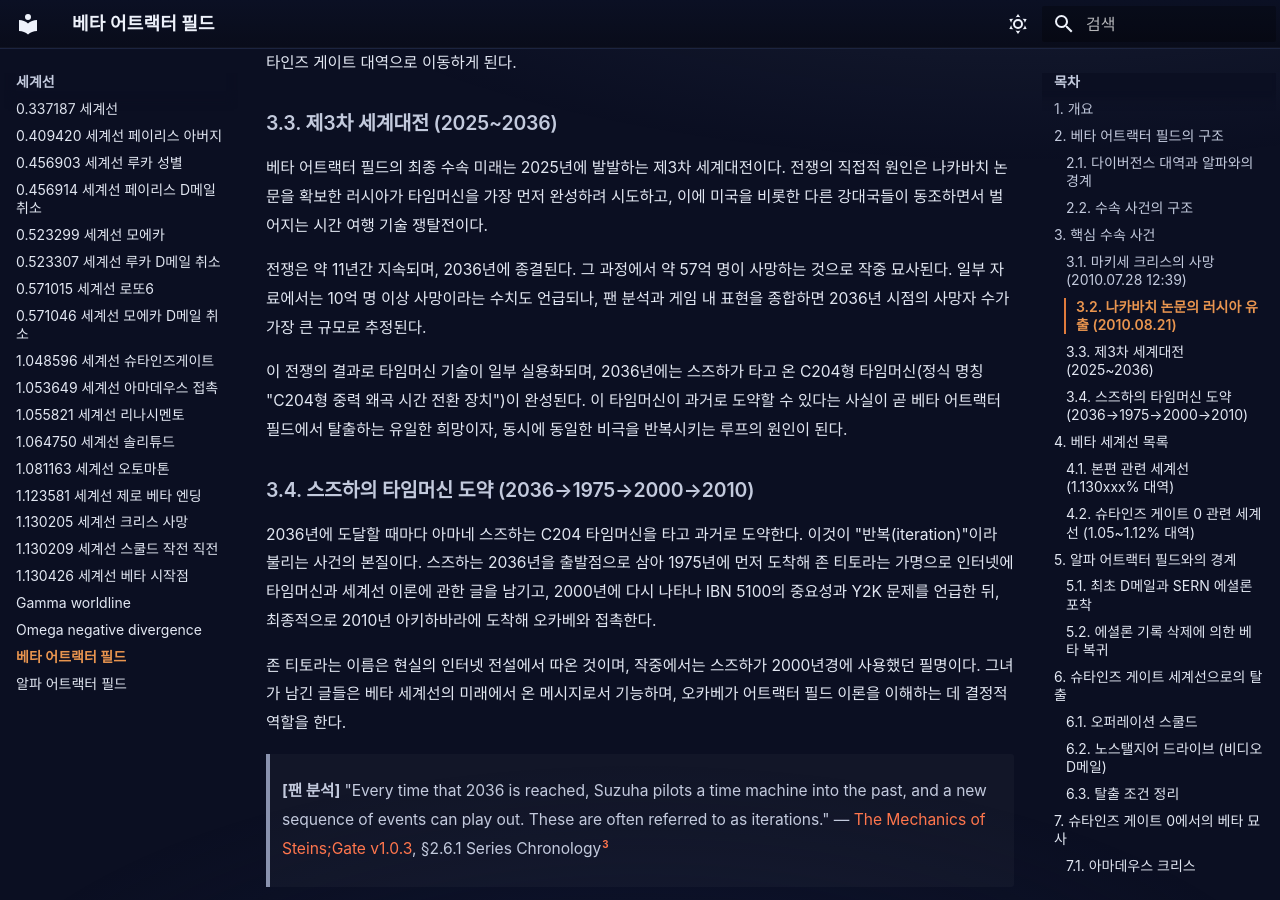
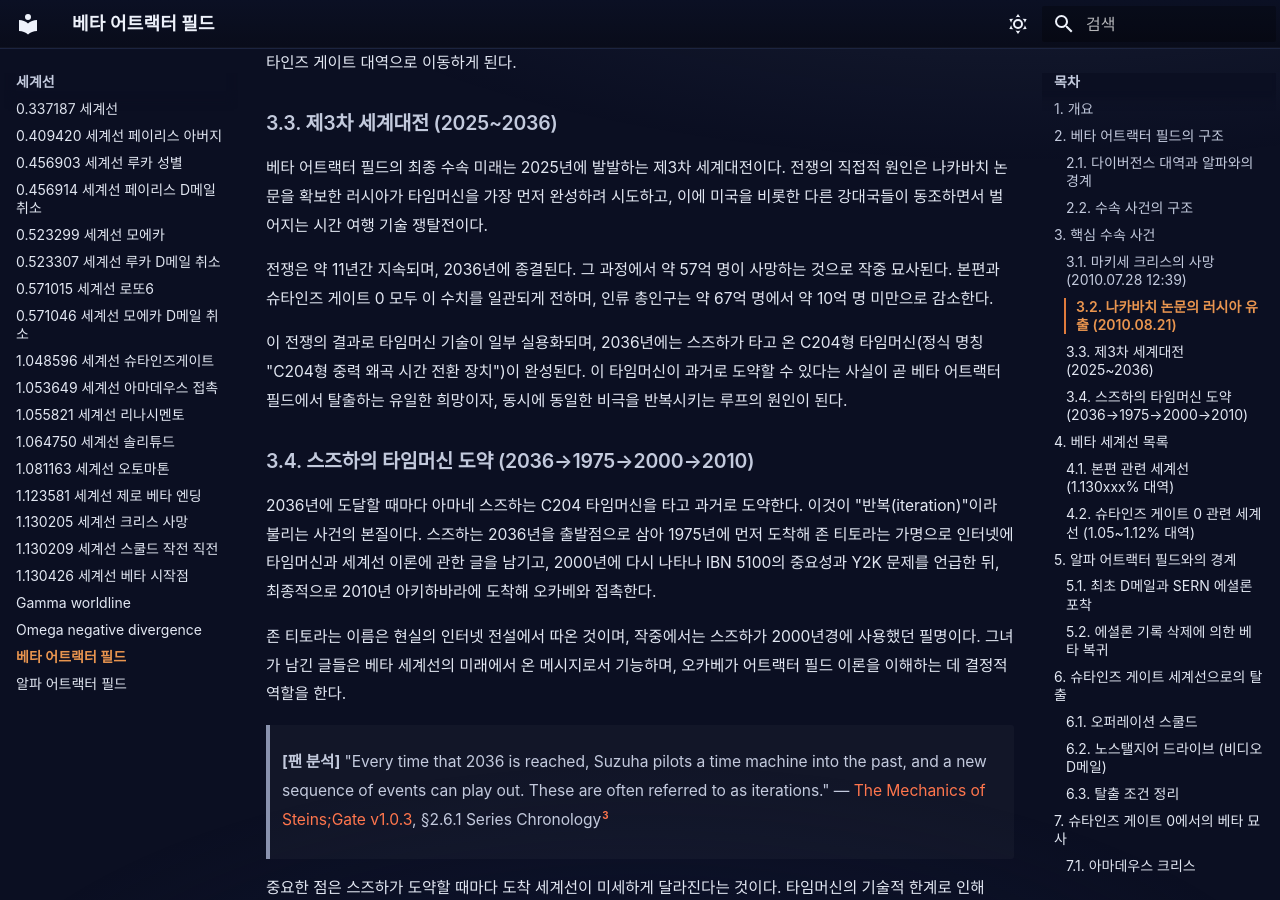
Before and after one commit to sgwiki/sgwiki.github.io, an MkDocs documentation site: the page built from wiki/세계선/베타-어트랙터-필드.md, in a window 1280 px wide and 900 px high, scrolled down 3472 px. Built offline with MkDocs 1.6.1 and Material for MkDocs 9.7.7, drawn with Linux system fonts in a browser that asks for light colours; some web fonts are replaced.

Commit message:
fix(wiki): 러시아-타임머신-연구 — P10 99e16d33 패치 적용

```diff
--- a/wiki/세계선/베타-어트랙터-필드.md
+++ b/wiki/세계선/베타-어트랙터-필드.md
@@ -70,7 +70,7 @@ description: "어트랙터 필드 베타(AFBeta)는 《Steins;Gate》에 등장
 
 베타 어트랙터 필드의 최종 수속 미래는 2025년에 발발하는 제3차 세계대전이다. 전쟁의 직접적 원인은 나카바치 논문을 확보한 러시아가 타임머신을 가장 먼저 완성하려 시도하고, 이에 미국을 비롯한 다른 강대국들이 동조하면서 벌어지는 시간 여행 기술 쟁탈전이다.
 
-전쟁은 약 11년간 지속되며, 2036년에 종결된다. 그 과정에서 약 57억 명이 사망하는 것으로 작중 묘사된다. 일부 자료에서는 10억 명 이상 사망이라는 수치도 언급되나, 팬 분석과 게임 내 표현을 종합하면 2036년 시점의 사망자 수가 가장 큰 규모로 추정된다.
+전쟁은 약 11년간 지속되며, 2036년에 종결된다. 그 과정에서 약 57억 명이 사망하는 것으로 작중 묘사된다. 본편과 슈타인즈 게이트 0 모두 이 수치를 일관되게 전하며, 인류 총인구는 약 67억 명에서 약 10억 명 미만으로 감소한다.
 
 이 전쟁의 결과로 타임머신 기술이 일부 실용화되며, 2036년에는 스즈하가 타고 온 C204형 타임머신(정식 명칭 "C204형 중력 왜곡 시간 전환 장치")이 완성된다. 이 타임머신이 과거로 도약할 수 있다는 사실이 곧 베타 어트랙터 필드에서 탈출하는 유일한 희망이자, 동시에 동일한 비극을 반복시키는 루프의 원인이 된다.
 
```
Also changed, not shown: wiki/lore/러시아-타임머신-연구.md (+1 -1 lines), wiki/세계선/1.130205-세계선-크리스-사망.md (+1 -1 lines).
